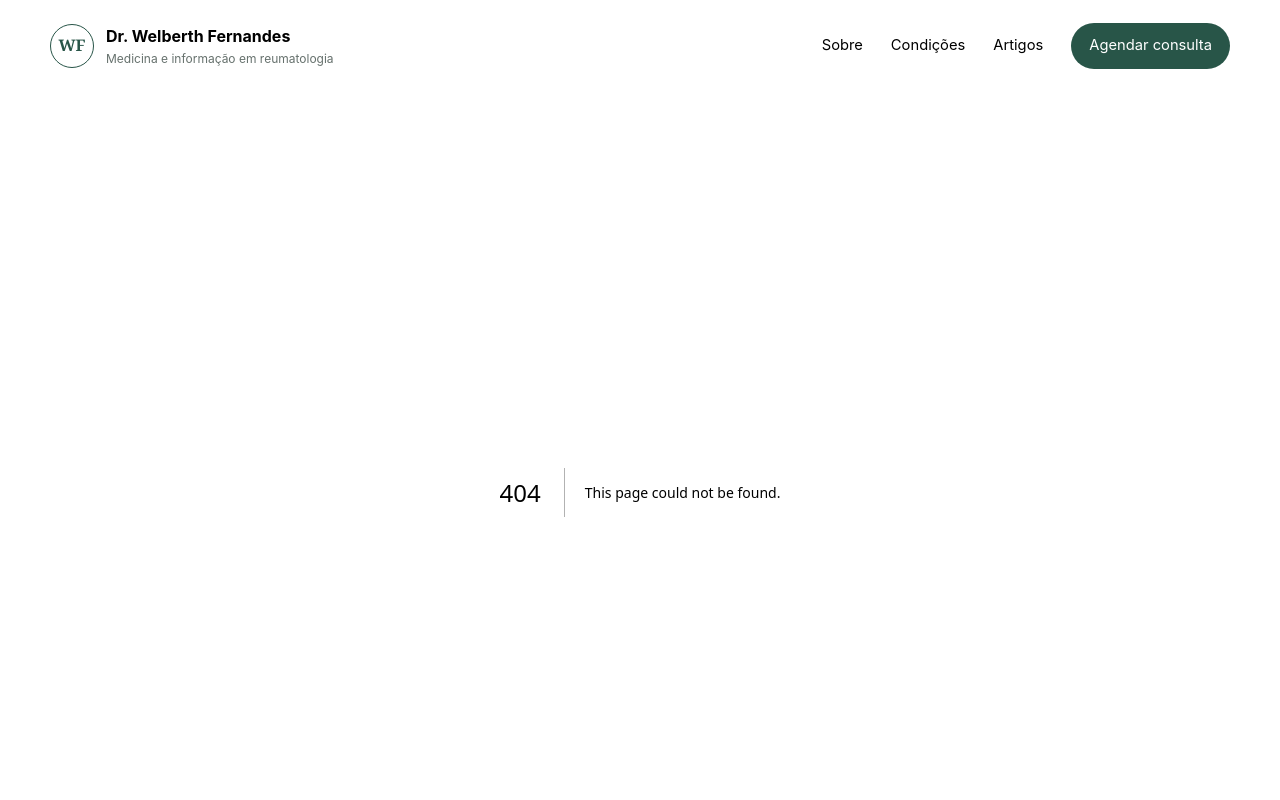
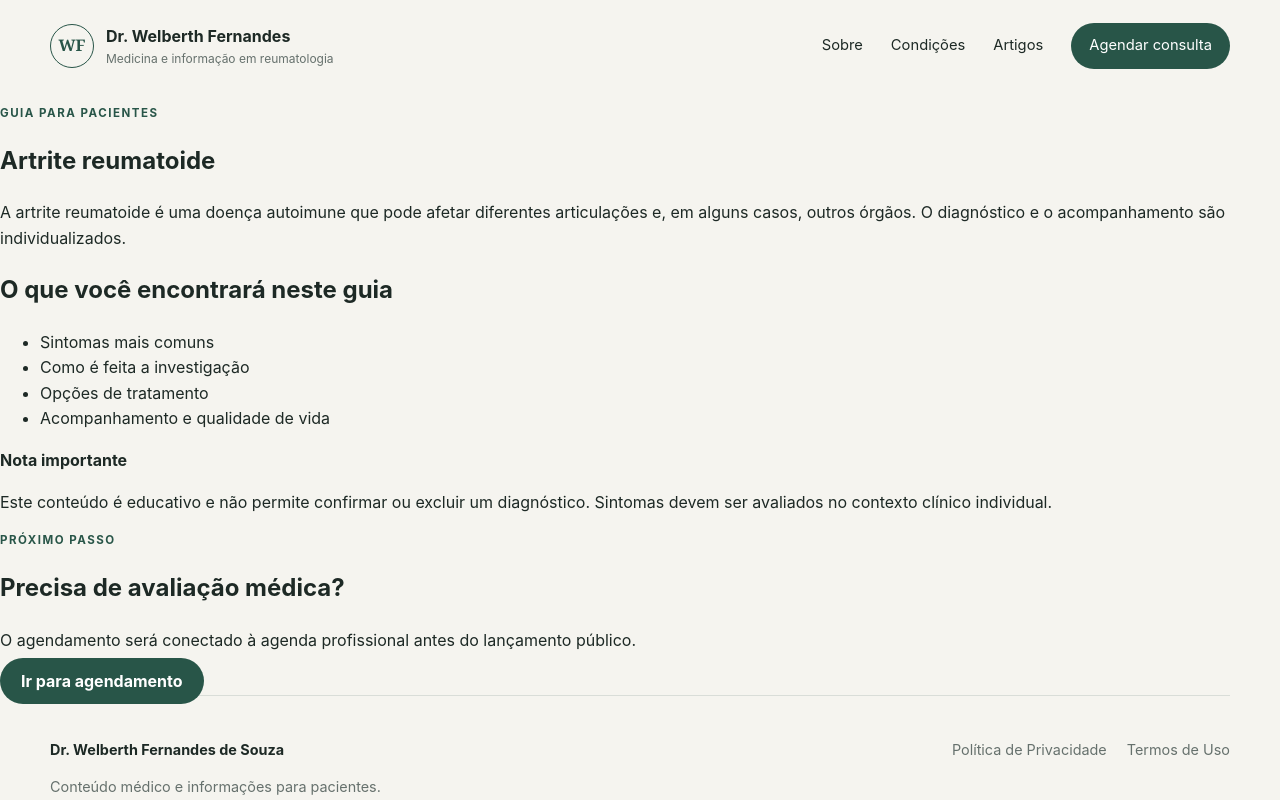
Before and after one commit to Zoqvera/Dr.-Welberth, a Next.js app: page /doencas/artrite-reumatoide in a window 1280 px wide. Before the commit this address had no page. Shown: the top 800 px of the page. Built offline with nearby package versions, Linux system fonts and the light colour scheme.

Commit message:
Add dynamic condition guide pages

```diff
--- /dev/null
+++ b/app/doencas/[slug]/page.tsx
@@ -0,0 +1,78 @@
+import type { Metadata } from "next";
+import Link from "next/link";
+import { notFound } from "next/navigation";
+import { articles, conditions, getCondition } from "../../content";
+
+export function generateStaticParams() {
+  return conditions.map((condition) => ({ slug: condition.slug }));
+}
+
+export async function generateMetadata({ params }: { params: Promise<{ slug: string }> }): Promise<Metadata> {
+  const { slug } = await params;
+  const condition = getCondition(slug);
+
+  if (!condition) return {};
+
+  return {
+    title: condition.name,
+    description: condition.summary,
+  };
+}
+
+export default async function ConditionPage({ params }: { params: Promise<{ slug: string }> }) {
+  const { slug } = await params;
+  const condition = getCondition(slug);
+
+  if (!condition) notFound();
+
+  const relatedArticles = articles.filter((article) => article.conditionSlug === condition.slug);
+
+  return (
+    <main className="inner-page">
+      <section className="page-hero compact">
+        <p className="eyebrow">Guia para pacientes</p>
+        <h1>{condition.name}</h1>
+        <p className="lead">{condition.intro}</p>
+      </section>
+
+      <section className="content-grid">
+        <article className="prose-card">
+          <h2>O que você encontrará neste guia</h2>
+          <ul className="topic-list">
+            {condition.topics.map((topic) => <li key={topic}>{topic}</li>)}
+          </ul>
+          <div className="medical-disclaimer">
+            <strong>Nota importante</strong>
+            <p>Este conteúdo é educativo e não permite confirmar ou excluir um diagnóstico. Sintomas devem ser avaliados no contexto clínico individual.</p>
+          </div>
+        </article>
+
+        <aside className="note-card">
+          <p className="eyebrow">Próximo passo</p>
+          <h2>Precisa de avaliação médica?</h2>
+          <p>O agendamento será conectado à agenda profissional antes do lançamento público.</p>
+          <Link className="button primary inline-button" href="/agendamento">Ir para agendamento</Link>
+        </aside>
+      </section>
+
+      {relatedArticles.length > 0 && (
+        <section className="section articles-section">
+          <div className="section-heading">
+            <p className="eyebrow">Leituras relacionadas</p>
+            <h2>Continue explorando</h2>
+          </div>
+          <div className="article-list">
+            {relatedArticles.map((article) => (
+              <article key={article.slug}>
+                <span>{article.category}</span>
+                <h3>{article.title}</h3>
+                <p>{article.excerpt}</p>
+                <Link href={`/artigos/${article.slug}`}>Ler artigo →</Link>
+              </article>
+            ))}
+          </div>
+        </section>
+      )}
+    </main>
+  );
+}
```
